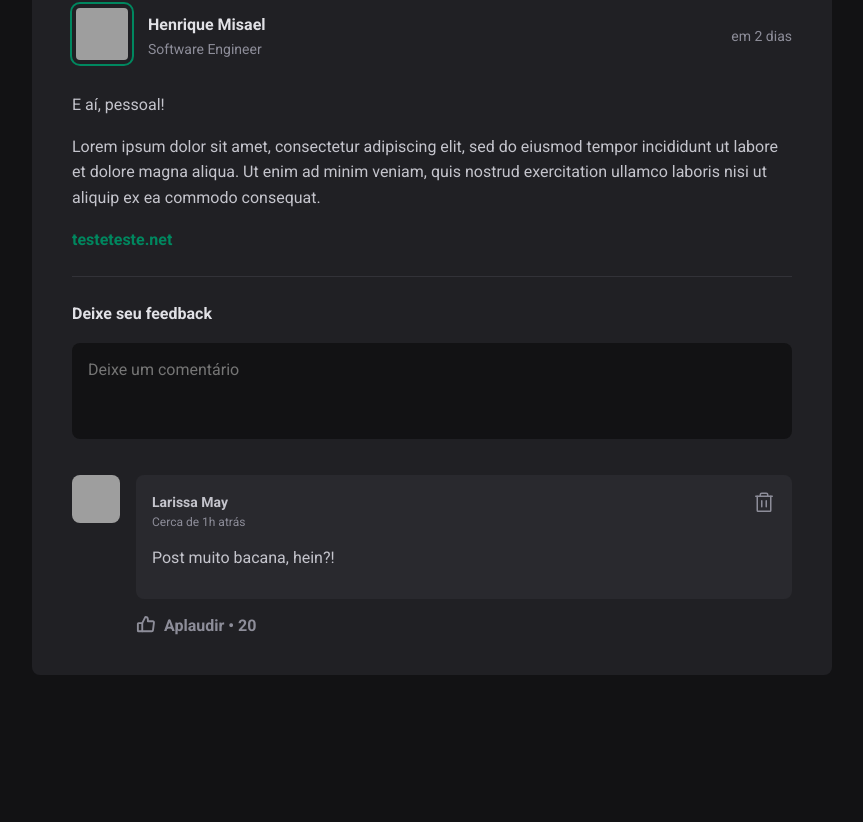
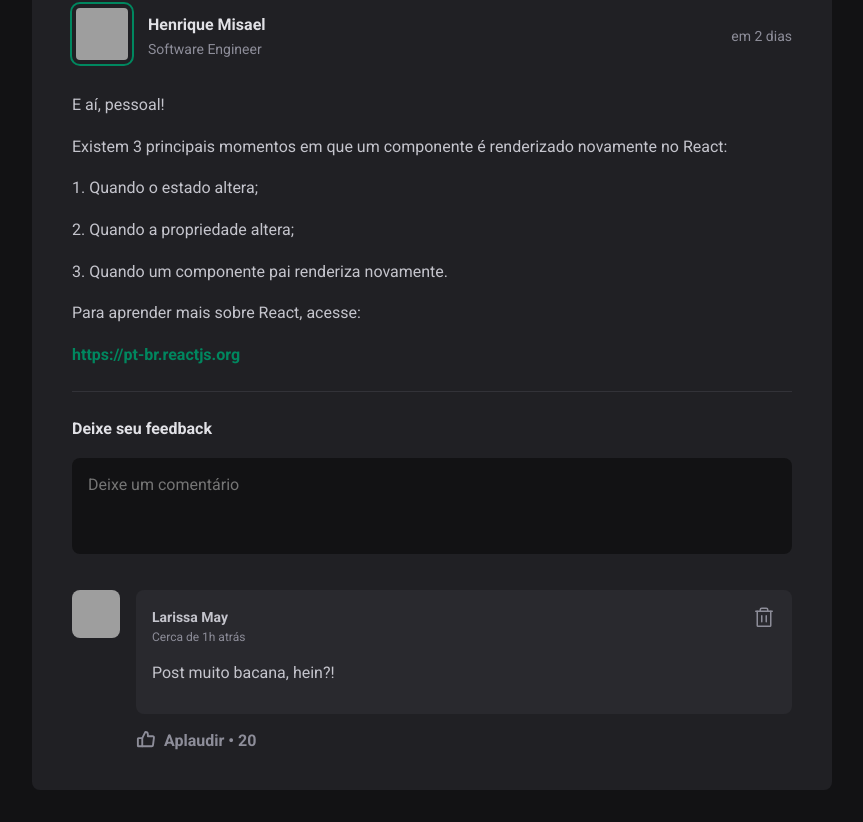
Before and after one commit to larissa-pinheiro/reactjs-ignite-feed, a React (Vite) app: page / in a window 1280 px wide. Shown: the part 859-1681 px from the top of the page, without its empty margins (352-1215 px from the left). Before the commit the page ends 1566 px from the top, so only its background shows below. Built offline with nearby package versions, Linux system fonts and the light colour scheme; grey boxes are pictures that could not be loaded.

Commit message:
insert new content to post 2

```diff
--- a/src/App.jsx
+++ b/src/App.jsx
@@ -37,9 +37,28 @@ const posts = [
       {
         type: "paragraph",
         content:
-          "Lorem ipsum dolor sit amet, consectetur adipiscing elit, sed do eiusmod tempor incididunt ut labore et dolore magna aliqua. Ut enim ad minim veniam, quis nostrud exercitation ullamco laboris nisi ut aliquip ex ea commodo consequat.",
+          "Existem 3 principais momentos em que um componente é renderizado novamente no React:",
       },
-      { type: "link", content: "testeteste.net" },
+      {
+        type: "paragraph",
+        content: "1. Quando o estado altera;",
+      },
+      {
+        type: "paragraph",
+        content: "2. Quando a propriedade altera;",
+      },
+      {
+        type: "paragraph",
+        content: "3. Quando um componente pai renderiza novamente.",
+      },
+      {
+        type: "paragraph",
+        content: "Para aprender mais sobre React, acesse:",
+      },
+      {
+        type: "link",
+        content: "https://pt-br.reactjs.org",
+      },
     ],
     publishedAt: new Date("2022-08-24 20:00:05"),
   },
```
